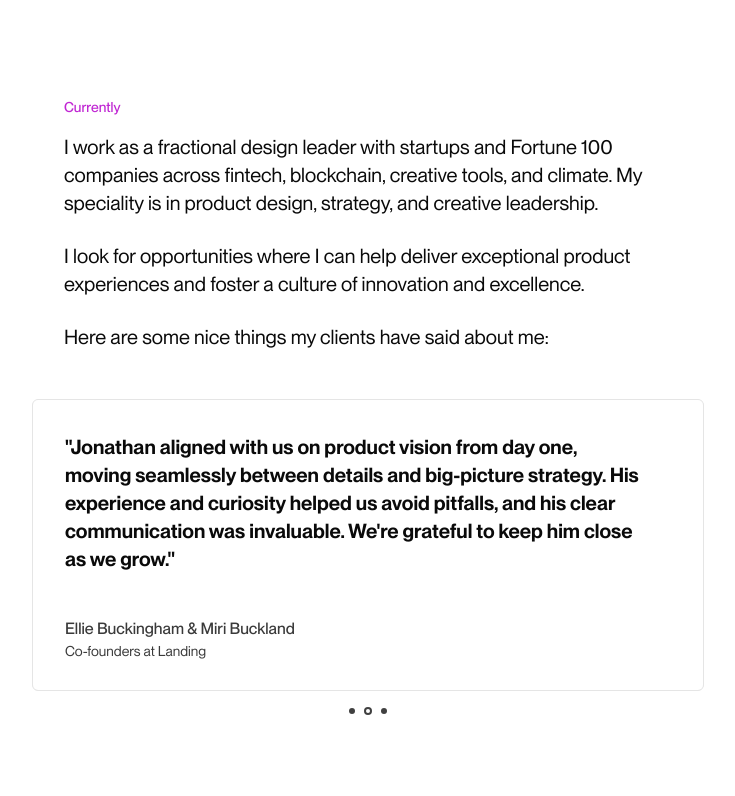
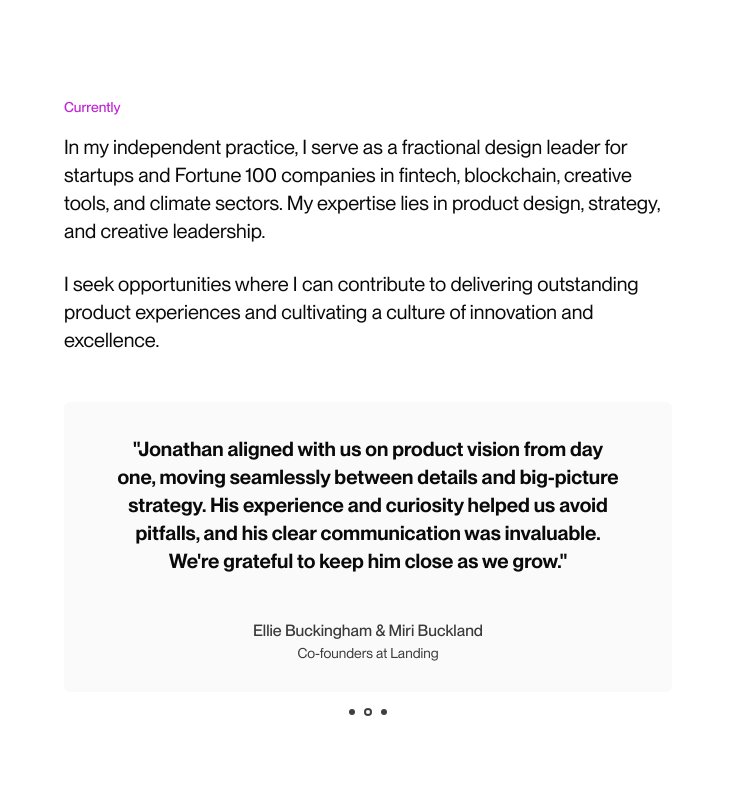
Before and after one commit to jonathanminori/portfolio-2024, a Next.js app: page / in a window 1280 px wide. Shown: the part 364-1160 px from the top of the page, without its empty margins (272-1007 px from the left). Built offline with nearby package versions, Linux system fonts and the light colour scheme.

Commit message:
type clean up and editing

```diff
--- a/src/app/globals.css
+++ b/src/app/globals.css
@@ -70,10 +70,10 @@ html {
 }
 
 .embla {
-  @apply sm:w-168 mt-12 overflow-hidden sm:-translate-x-8;
+  @apply mt-12 overflow-hidden;
 }
 .embla__viewport {
-  @apply overflow-hidden rounded-md border border-neutral-200 bg-neutral-200 dark:border-neutral-800 dark:bg-neutral-800;
+  @apply overflow-hidden rounded-md bg-neutral-50 dark:bg-neutral-900;
 }
 .embla__container {
   @apply flex;
@@ -81,7 +81,7 @@ html {
   touch-action: pan-y pinch-zoom;
 }
 .embla__slide {
-  @apply mr-[1px] flex w-full min-w-0 flex-none select-none flex-col justify-between bg-white py-2 pl-8 pr-16 dark:bg-neutral-950;
+  @apply flex w-full min-w-0 flex-none select-none flex-col justify-between px-12 py-2 text-center;
 }
 
 .embla__controls {
--- a/src/app/page.tsx
+++ b/src/app/page.tsx
@@ -47,7 +47,7 @@ export default function Home() {
           className='mb-24 text-neutral-950 dark:text-neutral-200'
         >
           <h2 className='info-headline sr-only'>Bio</h2>
-          <p>
+          <p className='text-balance'>
             A hands-on design leader and startup founder with two decades of
             experience driving innovation and creative excellence.
           </p>
@@ -63,17 +63,16 @@ export default function Home() {
         >
           <h2 className='info-headline'>Currently</h2>
           <p>
-            I work as a fractional design leader with startups and Fortune 100
-            companies across fintech, blockchain, creative tools, and climate.
-            My speciality is in product design, strategy, and creative
-            leadership.
+            In my independent practice, I serve as a fractional design leader
+            for startups and Fortune 100 companies in fintech, blockchain,
+            creative tools, and climate sectors. My expertise lies in product
+            design, strategy, and creative leadership.
           </p>
           <p>
-            I look for opportunities where I can help deliver exceptional
-            product experiences and foster a culture of innovation and
-            excellence.
+            I seek opportunities where I can contribute to delivering
+            outstanding product experiences and cultivating a culture of
+            innovation and excellence.
           </p>
-          <p>Here are some nice things my clients have said about me:</p>
           <Testimonial options={testimonial_options} />
         </article>
         <article
@@ -144,7 +143,7 @@ export default function Home() {
             </a>
             <div
               id='secret'
-              className='flex h-full w-full select-none items-center justify-center rounded-xl bg-neutral-200/10 text-sm text-neutral-400 dark:bg-neutral-700/10 dark:text-neutral-500'
+              className='flex h-full w-full select-none items-center justify-center rounded-xl bg-neutral-50 text-sm text-neutral-400 dark:bg-neutral-900 dark:text-neutral-500'
             >
               Coming Soon
             </div>
```
